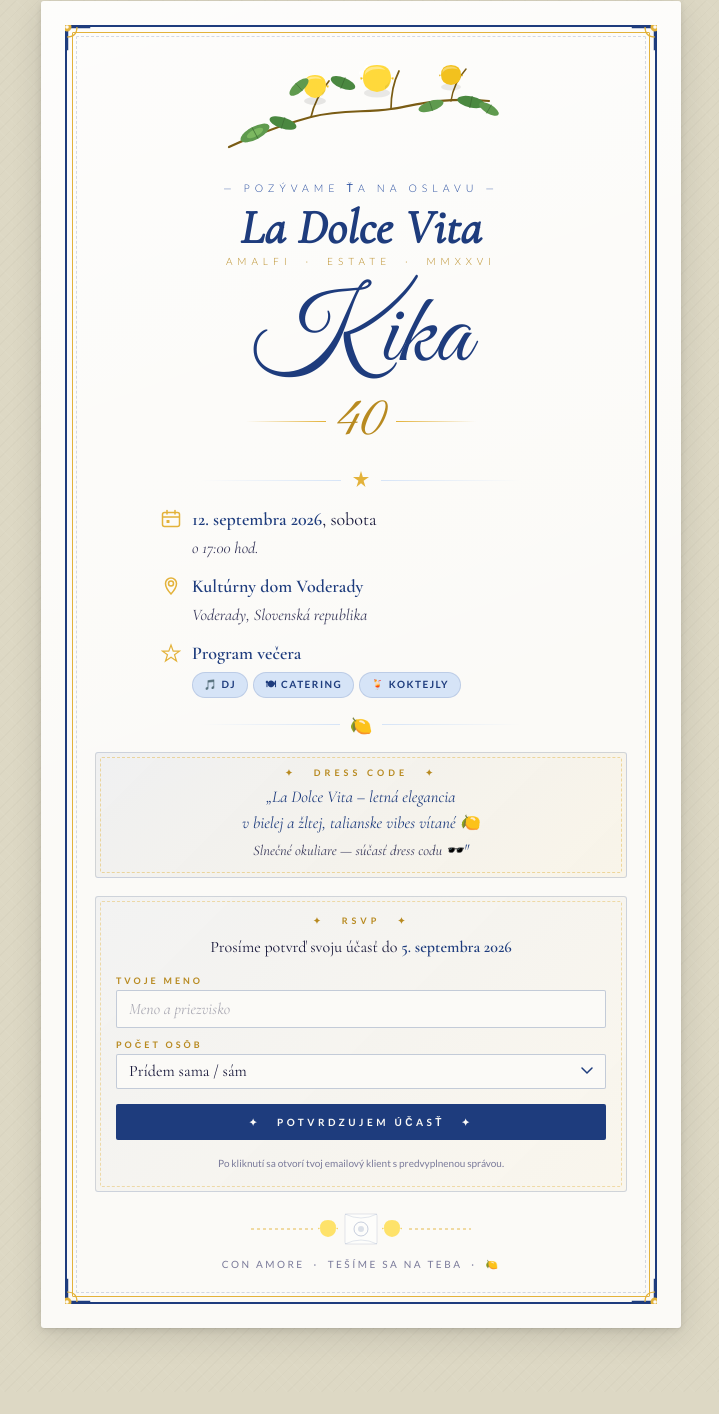
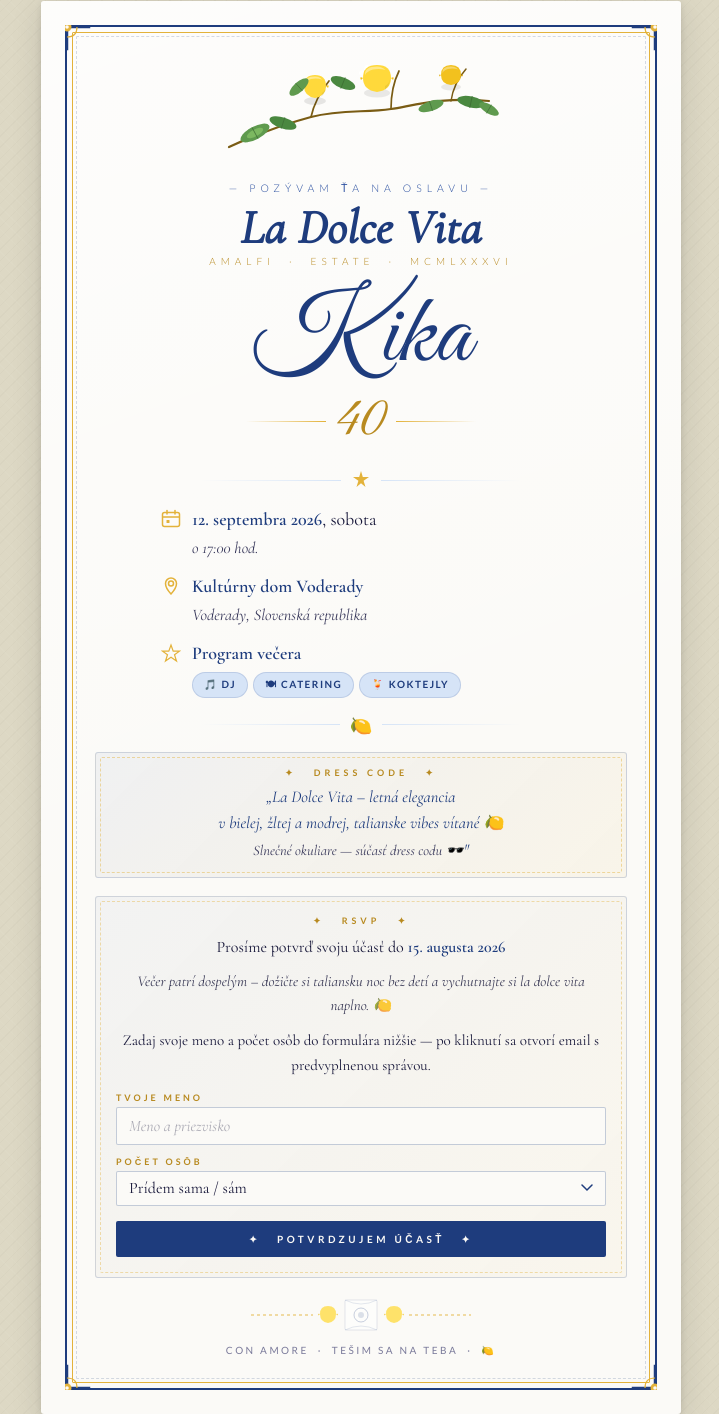
Before and after one commit to Tanickacod/kristina-40, a plain HTML site: page pozvanka.html in a window 1280 px wide. Shown: the part 47-1461 px from the top of the page, without its empty margins (279-998 px from the left). Before the commit the page ends 1439 px from the top, so only its background shows below. Drawn offline with nearby package versions, Linux system fonts and the light colour scheme; a web font is replaced by a local one.

Commit message:
Finalizacia pozvanka: text, formular, footer
- Cas zmeneny na 17:00
- Rok MCMLXXXVI (1986) v hlavicke
- Pozyvam (singular) namiesto Pozyvame
- Dress code: modra farba, slnecne okuliare 🕶️
- RSVP: formular s 2 moznostami, termin 15. augusta 2026
- Dospela oslava bez deti - text v RSVP
- Tesim sa (singular) vo footer a success sprave
- Symetricka linka v patice

Co-Authored-By: Claude Sonnet 4.6 <noreply@anthropic.com>

```diff
--- a/pozvanka.html
+++ b/pozvanka.html
@@ -530,11 +530,11 @@
         <!-- koniec SVG vetvičky -->
 
         <!-- eyebrow -->
-        <p class="eyebrow">— Pozývame ťa na oslavu —</p>
+        <p class="eyebrow">— Pozývam ťa na oslavu —</p>
 
         <!-- hlavný nadpis -->
         <h1 class="main-title">La Dolce Vita</h1>
-        <p class="subtitle-tag">Amalfi &nbsp;·&nbsp; Estate &nbsp;·&nbsp; MMXXVI</p>
+        <p class="subtitle-tag">Amalfi &nbsp;·&nbsp; Estate &nbsp;·&nbsp; MCMLXXXVI</p>
 
         <!-- meno -->
         <span class="name">Kika</span>
@@ -618,7 +618,7 @@
           <!-- ❹ DRESS CODE TEXT — zmeň tu -->
           <p class="dc-text">
             „La Dolce Vita – letná elegancia<br>
-            v&nbsp;bielej a&nbsp;žltej, talianske vibes vítané&nbsp;🍋<br>
+            v&nbsp;bielej, žltej a&nbsp;modrej, talianske vibes vítané&nbsp;🍋<br>
             <span style="font-size:.88em; color: var(--text-mid);">Slnečné okuliare — súčasť dress codu&nbsp;🕶️</span>"
           </p>
         </div>
@@ -627,7 +627,13 @@
         <div class="rsvp">
           <p class="rsvp-label">✦ &nbsp; RSVP &nbsp; ✦</p>
           <p class="rsvp-body">
-            Prosíme potvrď svoju účasť do <strong>5. septembra&nbsp;2026</strong>
+            Prosíme potvrď svoju účasť do <strong>15. augusta&nbsp;2026</strong>
+          </p>
+          <p class="rsvp-body" style="margin-top:8px; font-style:italic; font-size:clamp(13px,2.8vw,15px); opacity:.85;">
+            Večer patrí dospelým – dožičte si taliansku noc bez detí a vychutnajte si la dolce vita naplno.&nbsp;🍋
+          </p>
+          <p class="rsvp-body" style="margin-top:10px; font-size:clamp(13px,2.8vw,15px);">
+            Zadaj svoje meno a počet osôb do formulára nižšie — po kliknutí sa otvorí email s predvyplnenou správou.
           </p>
 
           <form class="rsvp-form" id="rsvpForm" novalidate>
@@ -640,17 +646,14 @@
               <select id="rsvp-count">
                 <option value="1">Prídem sama / sám</option>
                 <option value="2">Prídem s partnerom / partnerkou</option>
-                <option value="3">Prídem s 2 hosťami</option>
-                <option value="4">Prídem s 3 hosťami</option>
               </select>
             </div>
             <button type="submit" class="rsvp-btn">✦ &nbsp; Potvrdzujem účasť &nbsp; ✦</button>
-            <p class="rsvp-note">Po kliknutí sa otvorí tvoj emailový klient s predvyplnenou správou.</p>
           </form>
 
           <div class="rsvp-success" id="rsvpSuccess">
             <div class="success-icon">🍋</div>
-            <p>Grazie! Tešíme sa na teba.</p>
+            <p>Grazie! Tešim sa na teba.</p>
           </div>
         </div>
 
@@ -675,7 +678,7 @@
           </g>
 
           <!-- malý citrón pravý -->
-          <g transform="translate(132,8)">
+          <g transform="translate(134,8)">
             <path d="M1,10 Q1,2 9,2 Q17,2 17,10 Q17,18 9,19 Q1,18 1,10Z" fill="#ffd93b" opacity=".75"/>
             <path d="M1,10 Q-2,9 -.5,11.5Z" fill="#f2c11e" opacity=".75"/>
             <path d="M17,10 Q20,9 18.5,11.5Z" fill="#f2c11e" opacity=".75"/>
@@ -684,7 +687,7 @@
           <line x1="158" y1="19" x2="220" y2="19" stroke="#e3b23a" stroke-width=".9" stroke-dasharray="3 3"/>
         </svg>
 
-        <p class="footer-note">Con amore &nbsp;·&nbsp; Tešíme sa na teba &nbsp;·&nbsp; 🍋</p>
+        <p class="footer-note">Con amore &nbsp;·&nbsp; Tešim sa na teba &nbsp;·&nbsp; 🍋</p>
 
       </div><!-- /inner -->
     </div><!-- /frame-border -->
@@ -703,7 +706,7 @@
     }
     const subject = encodeURIComponent('RSVP – Oslava Kiky 40 🎉');
     const body    = encodeURIComponent(
-      `Ahoj Kika!\n\nPotvrdzujem svoju účasť na tvojej oslave. 🥂\n\nMeno: ${name}\n${guests}\n\nTešíme sa! 🎊`
+      `Ahoj Kika!\n\nPotvrdzujem svoju účasť na tvojej oslave. 🥂\n\nMeno: ${name}\n${guests}\n\nTešim sa! 🎊`
     );
     window.location.href = `mailto:mihalikova.tatiana@gmail.com?subject=${subject}&body=${body}`;
     document.getElementById('rsvpForm').style.display = 'none';
```
